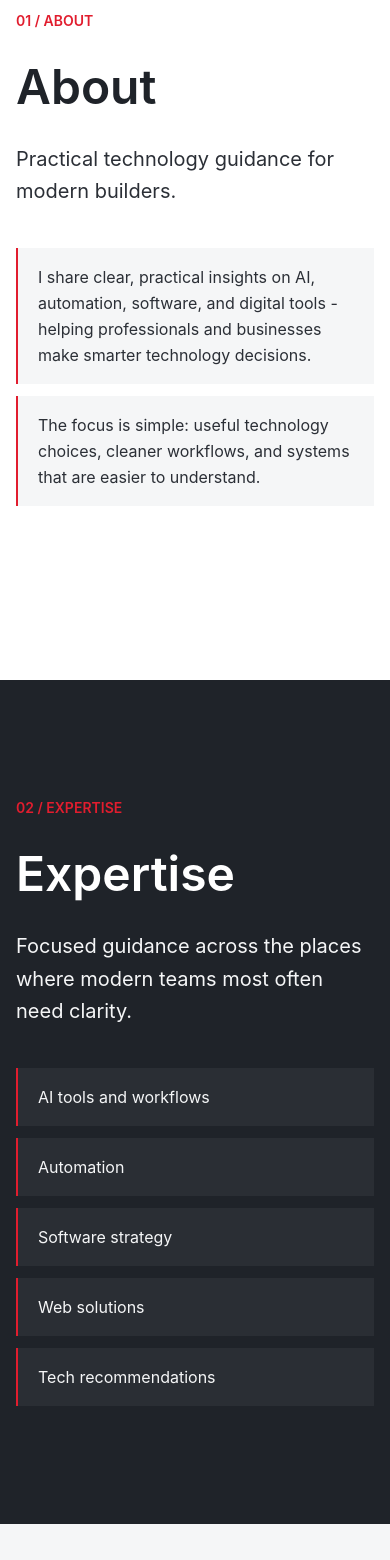
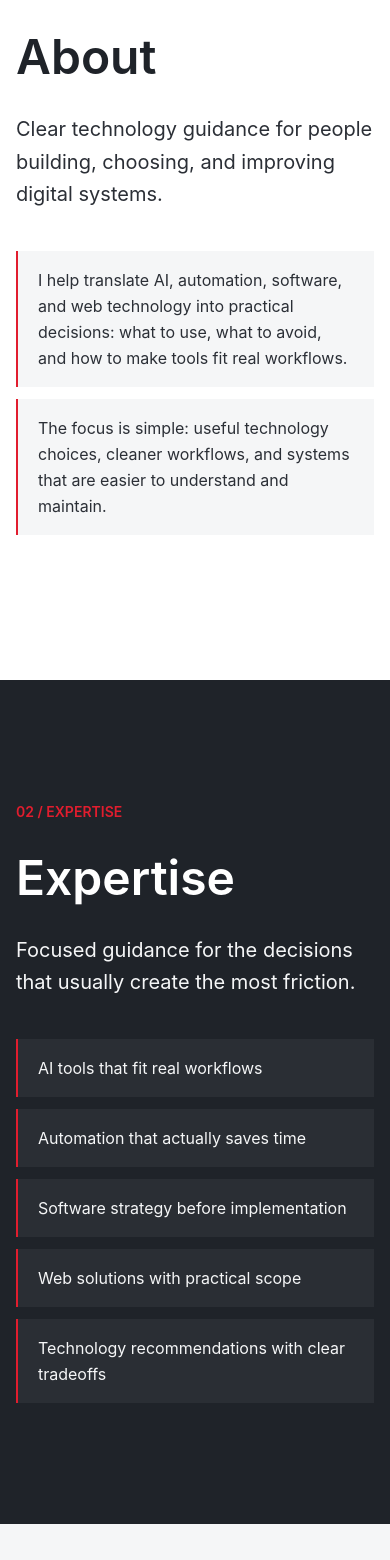
Before and after one commit to jcvela76/juliovela.com, a Next.js app: page / in a window 390 px wide. Shown: the part 1008-2568 px from the top of the page. Built offline with nearby package versions, Linux system fonts and the light colour scheme.

Commit message:
copy: sharpen homepage and blog positioning

```diff
--- a/src/app/blog/page.tsx
+++ b/src/app/blog/page.tsx
@@ -5,7 +5,8 @@ import { createPageMetadata } from "@/lib/seo";
 
 export const metadata: Metadata = createPageMetadata({
   title: "Blog",
-  description: "Practical technology articles from Julio Vela on AI, automation, software strategy, and web solutions.",
+  description:
+    "Clear writing on AI tools, automation, software strategy, and web decisions focused on what is useful, reliable, and worth adopting.",
   path: "/blog",
 });
 
@@ -25,9 +26,12 @@ export default function BlogIndexPage() {
 
         <div className="mt-16 border-b border-[color:var(--brand-graphite)]/10 pb-10">
           <p className="text-sm font-semibold uppercase text-[color:var(--brand-red)]">Blog</p>
-          <h1 className="mt-5 max-w-4xl text-5xl font-semibold leading-none md:text-7xl">Practical technology notes.</h1>
+          <h1 className="mt-5 max-w-4xl text-5xl font-semibold leading-none md:text-7xl">
+            Practical guides for better technology decisions.
+          </h1>
           <p className="mt-6 max-w-3xl text-xl leading-relaxed text-[color:var(--brand-graphite)]">
-            Articles on AI workflows, automation, software strategy, web solutions, and technology decisions.
+            Clear writing on AI tools, automation, software strategy, and web decisions - focused on what is useful,
+            reliable, and worth adopting.
           </p>
         </div>
 
--- a/src/app/page.tsx
+++ b/src/app/page.tsx
@@ -37,7 +37,7 @@ export default function HomePage() {
                 Let&apos;s make the next technology decision clearer.
               </h2>
               <p className="mt-8 max-w-2xl text-xl leading-relaxed text-[color:var(--brand-graphite)] md:text-2xl">
-                For collaboration, feedback, or project questions, start with a direct note.
+                For collaboration, project questions, or practical technology guidance, start with a direct note.
               </p>
               <a
                 href={contactEmail}
--- a/src/lib/site.ts
+++ b/src/lib/site.ts
@@ -13,10 +13,10 @@ export const about: SiteSection = {
   id: "about",
   eyebrow: "01 / About",
   title: "About",
-  summary: "Practical technology guidance for modern builders.",
+  summary: "Clear technology guidance for people building, choosing, and improving digital systems.",
   items: [
-    "I share clear, practical insights on AI, automation, software, and digital tools - helping professionals and businesses make smarter technology decisions.",
-    "The focus is simple: useful technology choices, cleaner workflows, and systems that are easier to understand.",
+    "I help translate AI, automation, software, and web technology into practical decisions: what to use, what to avoid, and how to make tools fit real workflows.",
+    "The focus is simple: useful technology choices, cleaner workflows, and systems that are easier to understand and maintain.",
   ],
   theme: "white",
 };
@@ -25,13 +25,13 @@ export const expertise: SiteSection = {
   id: "expertise",
   eyebrow: "02 / Expertise",
   title: "Expertise",
-  summary: "Focused guidance across the places where modern teams most often need clarity.",
+  summary: "Focused guidance for the decisions that usually create the most friction.",
   items: [
-    "AI tools and workflows",
-    "Automation",
-    "Software strategy",
-    "Web solutions",
-    "Tech recommendations",
+    "AI tools that fit real workflows",
+    "Automation that actually saves time",
+    "Software strategy before implementation",
+    "Web solutions with practical scope",
+    "Technology recommendations with clear tradeoffs",
   ],
   theme: "dark",
 };
@@ -40,11 +40,11 @@ export const services: SiteSection = {
   id: "services",
   eyebrow: "03 / Work With Me",
   title: "Services / Work With Me",
-  summary: "Practical, focused engagements for businesses and professionals.",
+  summary: "Focused support for turning technology questions into clear next steps.",
   items: [
-    "Technology advisory for project planning and sequencing",
-    "Workflow and AI tool selection support",
-    "Web and software solution architecture reviews",
+    "Technology decision reviews",
+    "AI and automation workflow planning",
+    "Web and software solution direction",
   ],
   theme: "soft",
 };
@@ -53,14 +53,13 @@ export const insights: SiteSection = {
   id: "insights",
   eyebrow: "04 / Insights",
   title: "Insights Preview",
-  summary: "Draft themes for the upcoming content system. These are directional topics, not published articles.",
+  summary: "Upcoming guides and practical notes on the technology decisions I am exploring next.",
   items: [
     "Choosing the right AI tool",
     "When automation actually saves time",
     "How to evaluate your tech stack",
   ],
-  note: "Drafts ready for review",
-  draft: true,
+  note: "Coming next",
   theme: "graphite",
 };
 
```
Also changed, not shown: 3 other files (tests, documents, lock files or other folders).
